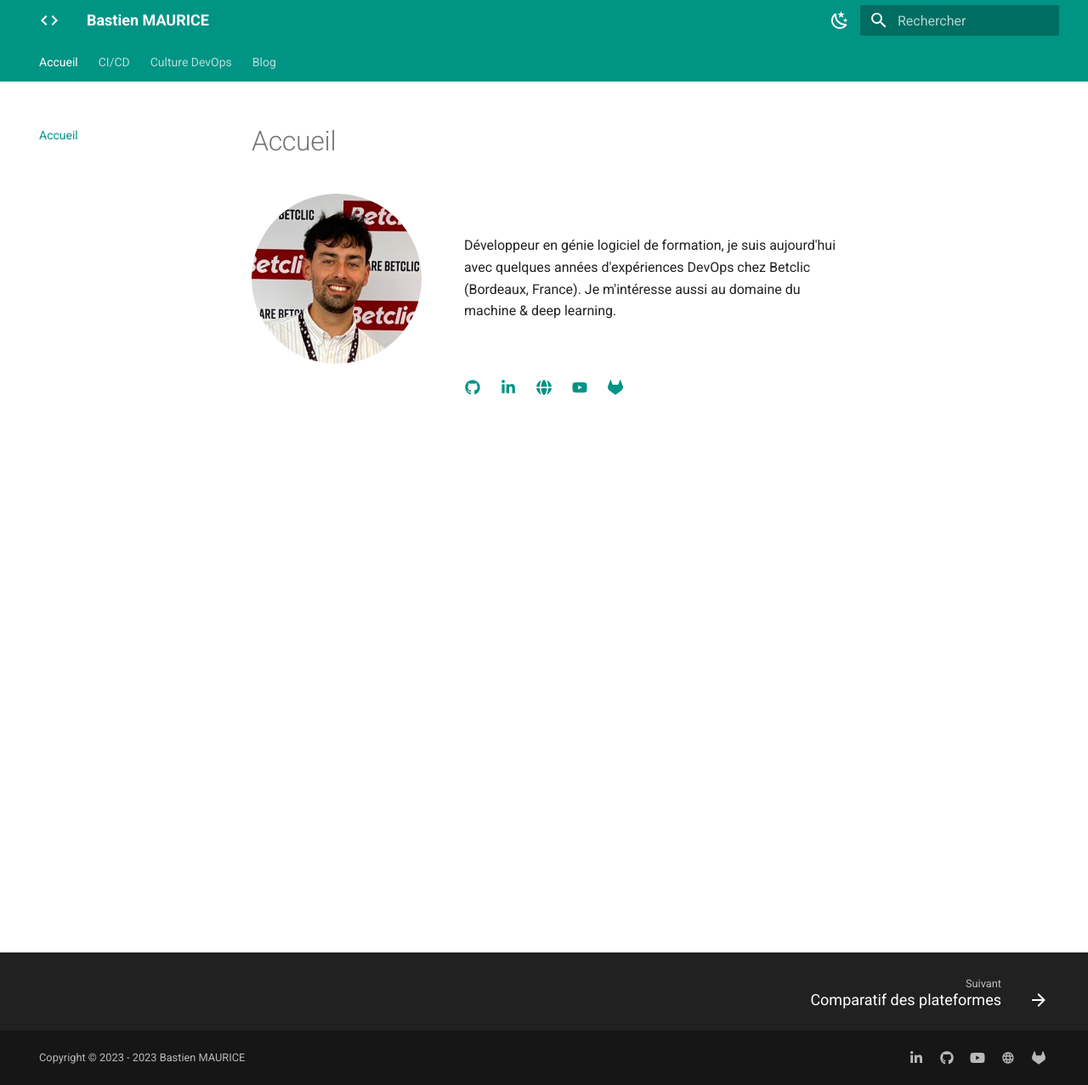
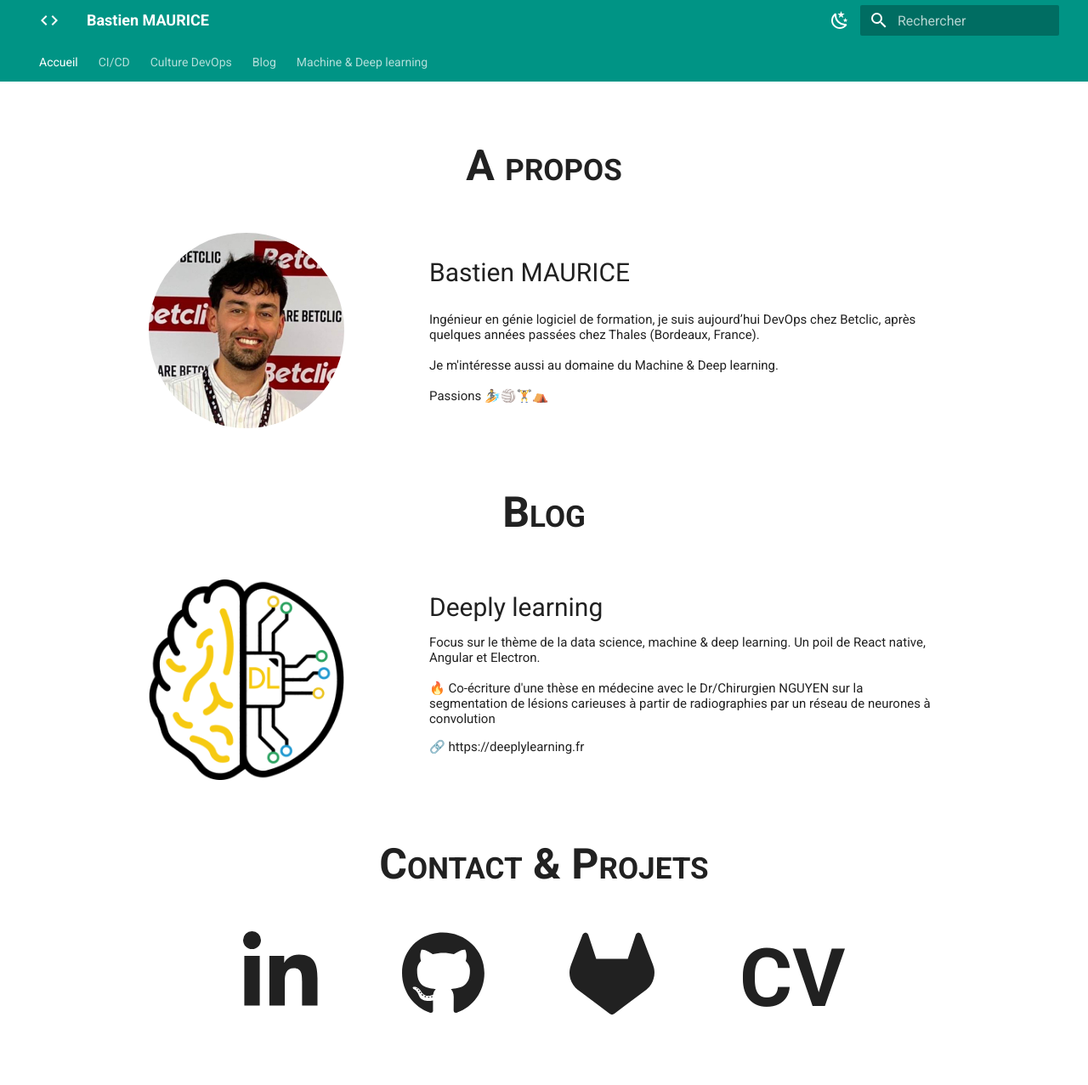
Before and after one commit to Momotoculteur/bastienmaurice-website, an MkDocs documentation site: the page built from docs/index.md, in a window 1280 px wide and 1277 px high. Shown: the whole window at 85% size. Built offline with MkDocs 1.6.1 and Material for MkDocs 9.7.7, drawn with Linux system fonts in a browser that asks for light colours.

Commit message:
Indexhtml vertical (#26)

```diff
--- a/docs/blog/.authors.yml
+++ b/docs/blog/.authors.yml
@@ -1,4 +1,5 @@
-bmaurice:
+authors:
+  bmaurice:
     name: Bastien MAURICE
     description: Software Engineer - DevOps
     avatar: https://avatars.githubusercontent.com/u/7581959?v=4
--- a/docs/index.md
+++ b/docs/index.md
@@ -1,28 +1,4 @@
-<div style="display:flex; flex-direction: row; justify-content: space-around;">
-  <img src="./ressource/img/profile/photo.jpeg" width="200" style="border-radius:50%;">
-  <div style="display:flex; flex-direction: column; justify-content: space-around">
-    <div style="display:flex; margin-left:50px;">
-        Développeur en génie logiciel de formation, je suis aujourd'hui avec quelques années d'expériences DevOps chez Betclic (Bordeaux, France).
-        Je m'intéresse aussi au domaine du machine & deep learning.
-    </div>
-  </div>
-</div>
-
-
-<div class="center" markdown>
-<a href="https://github.com/Momotoculteur" target="_blank" rel="noopener" style="margin-left:10px;margin-right:10px">
-:fontawesome-brands-github:
-</a>
-<a href="https://www.linkedin.com/in/bmaurice10/" target="_blank" rel="noopener" style="margin-left:10px;margin-right:10px">
-:fontawesome-brands-linkedin-in:
-</a>
-<a href="https://deeplylearning.fr" target="_blank" rel="noopener" style="margin-left:10px;margin-right:10px">
-:fontawesome-solid-globe:
-</a>
-<a href="https://youtube.com/@deeplylearning5754" target="_blank" rel="noopener" style="margin-left:10px;margin-right:10px">
-:fontawesome-brands-youtube:
-</a>
-<a href="https://gitlab.com/Momotoculteur" target="_blank" rel="noopener" style="margin-left:10px;margin-right:10px">
-:fontawesome-brands-gitlab:
-</a>
-</div>
+---
+title: Title
+template: home.html
+---
--- a/mkdocs.yml
+++ b/mkdocs.yml
@@ -141,6 +141,7 @@ nav:
     - Pré-requis: culture-devops/pre-requis.md
   - Blog:
     - blog/index.md
+  - Machine & Deep learning: https://deeplylearning.fr/
 
 
 markdown_extensions:
@@ -186,3 +187,8 @@ markdown_extensions:
   - pymdownx.tasklist:
       custom_checkbox: true
   - pymdownx.tilde
+  - pymdownx.pathconverter:
+      base_path: '' # default: ''
+      relative_path: '' # default ''
+      absolute: false # default: false
+      tags: ''
--- /dev/null
+++ b/overrides/home.html
@@ -0,0 +1,124 @@
+{% extends "main-styles.html" %}
+
+{% block tabs %}
+{{ super() }}
+
+<div class="main-global">
+
+  <div class="main-container-section">
+    <div class="section-title">
+      A propos
+    </div>
+
+    <div class="section-content">
+      <div class="faker-margin-external"></div>
+      <div style="display: flex;" class="assets">
+        <img src="./ressource/img/profile/photo.jpeg" style="border-radius:50%;" class="assets-image">
+      </div>
+
+      <div class="faker-margin-center"></div>
+
+      <div class="section-content-paragraph">
+        <div class="subsection-title">
+          Bastien MAURICE
+        </div>
+        <div class="subsection-paragraph">
+          Ingénieur en génie logiciel de formation, je suis aujourd’hui DevOps chez Betclic,
+          après quelques années passées chez Thales (Bordeaux, France).
+          <br><br>
+          Je m'intéresse aussi au domaine du Machine & Deep learning.
+          <br><br>
+          Passions 🏄🏐🏋⛺
+        </div>
+      </div>
+
+      <div class="faker-margin-external"></div>
+
+
+    </div>
+
+  </div>
+
+  <div class="main-container-section">
+    <div class="section-title">
+      Blog
+    </div>
+
+    <div class="section-content">
+      <div class="faker-margin-external"></div>
+
+      <div class="assets">
+        <img src="./ressource/img/deeplylearning/logo.png" class="assets-image">
+      </div>
+
+      <div class="faker-margin-center"></div>
+
+      <div class="section-content-paragraph">
+        <div class="subsection-title">
+          Deeply learning
+        </div>
+        <div class="subsection-paragraph">
+          Focus sur le thème de la data science, machine & deep learning. Un poil de React native, Angular et Electron.
+          <br><br>
+          🔥 Co-écriture d'une thèse en médecine avec le Dr/Chirurgien NGUYEN sur la segmentation de lésions carieuses à
+          partir de radiographies par un réseau de neurones à convolution
+          <p>
+            <a href="https://deeplylearning.fr" target="_blank">
+              🔗 https://deeplylearning.fr
+          </p>
+
+
+          </a>
+        </div>
+      </div>
+
+      <div class="faker-margin-external"></div>
+
+
+    </div>
+
+  </div>
+
+
+  <div class="main-container-section">
+    <div class="section-title">
+      Contact & Projets
+    </div>
+    <div class="network-content">
+      <div class="faker-margin-external"></div>
+
+      <a href="https://www.linkedin.com/in/bmaurice10/" target="_blank">
+        <i class="fa-brands fa-linkedin-in fa-10x"></i>
+      </a>
+
+      <div class="network-icons-spacing"></div>
+
+      <a href="https://github.com/Momotoculteur" target="_blank">
+        <i class="fa-brands fa-github fa-10x"></i>
+      </a>
+
+      <div class="network-icons-spacing"></div>
+
+      <a href="https://gitlab.com/Momotoculteur" target="_blank">
+        <i class="fa-brands fa-gitlab fa-10x"></i>
+      </a>
+
+      <div class="network-icons-spacing"></div>
+
+      <a href="ressource/cv/cv.pdf" target="_blank" style="font-size: 95px;font-weight: 900;text-align: center;">
+        CV
+      </a>
+
+
+      <div class="faker-margin-external"></div>
+    </div>
+
+
+  </div>
+
+</div>
+
+{% endblock %}
+{% block container %}{% endblock %}
+{% block content %}{% endblock %}
+{% block footer %}{% endblock %}
--- /dev/null
+++ b/overrides/main-styles.html
@@ -0,0 +1,229 @@
+{% extends "main.html" %}
+
+
+
+
+{% block tabs %}
+{{ super() }}
+
+<!-- COMMON -->
+<style>
+    a:hover {
+        color: var(--md-accent-fg-color);
+    }
+
+    @media (min-width: 600px) {
+
+        .main-global {
+            margin-bottom: 70px;
+
+        }
+
+        .main-container-section {
+            display: flex;
+            flex-direction: column;
+            margin-top: 70px;
+        }
+
+        .section-title {
+            font-size: 50px;
+            font-variant: small-caps;
+            font-weight: 700;
+            margin-bottom: 50px;
+            display: flex;
+            flex-direction: row;
+            justify-content: center;
+        }
+
+        .section-content {
+            display: flex;
+            flex-direction: row;
+            justify-content: space-evenly;
+        }
+
+        .section-content-paragraph {
+            flex-direction: column;
+            justify-content: space-evenly;
+            flex-shrink: 1;
+            flex-grow: 0;
+            display: flex;
+            width: 600px;
+        }
+
+        .faker-margin-external {
+            display: flex;
+            flex-basis: 100px;
+            flex-grow: 1;
+            flex-shrink: 1;
+        }
+
+        .faker-margin-center {
+            display: flex;
+            flex-basis: 100px;
+            flex-grow: 0;
+            flex-shrink: 1;
+        }
+
+        .subsection-title {
+            font-size: 30px;
+            font-weight: 500;
+        }
+
+        .subsection-paragraph {
+            font-size: 15px;
+        }
+
+        .network-icons-spacing {
+            flex-basis: 100px;
+        }
+
+        .assets {
+            flex-direction: row;
+            justify-content: center;
+            display: flex;
+        }
+
+        .assets-image {
+            max-width: 100%;
+            width: 230px;
+            min-width: 200px;
+            object-fit: contain;
+        }
+    }
+
+    @media (max-width: 599px) {
+
+        .main-container-section {
+            display: flex;
+            flex-direction: column;
+            margin-top: 50px;
+        }
+
+        .section-title {
+            font-size: 50px;
+            font-variant: small-caps;
+            font-weight: 700;
+            margin-bottom: 50px;
+            display: flex;
+            flex-direction: row;
+            justify-content: center;
+            text-align: center;
+        }
+
+        .subsection-paragraph {
+            font-size: 20px;
+            text-align: center;
+            margin-left: 5%;
+            margin-right: 5%;
+            margin-top: 10px;
+        }
+
+        .subsection-title {
+            font-size: 30px;
+            font-weight: 500;
+        }
+
+        .section-content-paragraph {
+            display: flex;
+            flex-direction: column;
+            align-items: center;
+            margin-top: 20px;
+        }
+
+        .section-content {
+            display: flex;
+            flex-direction: column;
+            justify-content: center;
+        }
+
+        .main-global {
+            margin-bottom: 70px;
+        }
+
+        .assets {
+            flex-direction: row;
+            justify-content: center;
+            display: flex;
+        }
+
+        .assets-image {
+            max-width: 100%;
+            width: 230px;
+        }
+
+
+
+        .network-icons-spacing {
+            height: 20px;
+        }
+
+    }
+</style>
+
+
+<!-- Specific network -->
+
+<style>
+    @media (min-width: 600px) {
+        .network-content {
+            display: flex;
+            flex-direction: row;
+        }
+    }
+
+    @media (max-width: 599px) {
+        .network-content {
+            display: flex;
+            flex-direction: column;
+            align-items: center;
+        }
+
+    }
+</style>
+
+
+
+<!-- Hack degage le footer -->
+<style>
+    .md-header {
+        position: initial
+    }
+
+    .md-main__inner {
+        margin: 0;
+        visibility: hidden;
+        height: 0;
+        padding: 0;
+    }
+
+    .md-content {
+        display: none;
+        visibility: hidden;
+        height: 0;
+        padding: 0;
+
+    }
+
+    @media screen and (min-width:60em) {
+        .md-sidebar--secondary {
+            display: none;
+            visibility: hidden;
+            height: 0;
+            padding: 0;
+
+        }
+    }
+
+    @media screen and (min-width:76.25em) {
+        .md-sidebar--primary {
+            display: none;
+            visibility: hidden;
+            height: 0;
+            padding: 0;
+
+        }
+    }
+</style>
+
+
+{% endblock %}
--- /dev/null
+++ b/overrides/main.html
@@ -0,0 +1,15 @@
+{% extends "base.html" %}
+
+<!--
+{% block extrahead %}
+<link rel="stylesheet" href="https://cdnjs.cloudflare.com/ajax/libs/font-awesome/6.4.2/css/all.min.css" integrity="sha512-z3gLpd7yknf1YoNbCzqRKc4qyor8gaKU1qmn+CShxbuBusANI9QpRohGBreCFkKxLhei6S9CQXFEbbKuqLg0DA==" crossorigin="anonymous" referrerpolicy="no-referrer" />
+{% endblock %}
+-->
+
+{% block scripts %}
+{{ super() }}
+
+<script src="https://cdnjs.cloudflare.com/ajax/libs/font-awesome/6.4.2/js/all.min.js"
+    integrity="sha512-uKQ39gEGiyUJl4AI6L+ekBdGKpGw4xJ55+xyJG7YFlJokPNYegn9KwQ3P8A7aFQAUtUsAQHep+d/lrGqrbPIDQ=="
+    crossorigin="anonymous" referrerpolicy="no-referrer"></script>
+{% endblock %}
--- a/requirements.txt
+++ b/requirements.txt
@@ -1,7 +1,8 @@
 mkdocs
-mkdocs-material==9.2.0b3
+mkdocs-material==9.2.7
 mkdocs-blog-plugin
 mkdocs-material-extensions
 mkdocs-minify-plugin
 mkdocs-git-revision-date-localized-plugin
 mkdocs-render-swagger-plugin==0.0.4
+pymdown-extensions
```
Also changed, not shown: README.md (+27 -0 lines), docs/ressource/img/deeplylearning/logo.png (added), 1 other file.
